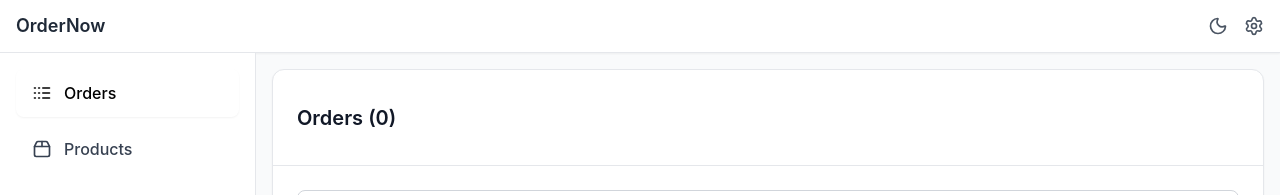
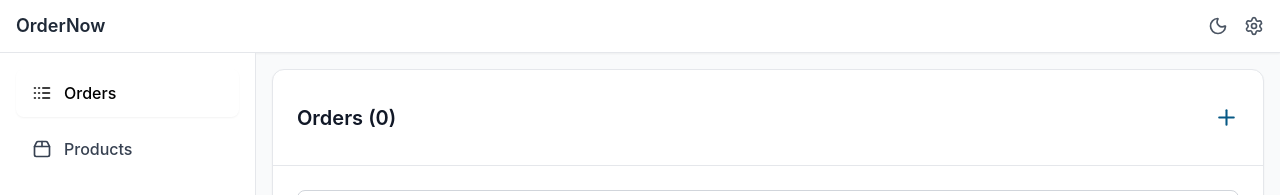
Before and after one commit to cjovignot/orderNow, a React (Vite) app: page / in a window 1280 px wide. Shown: the top 195 px of the page. Built offline with nearby package versions, Linux system fonts and the light colour scheme.

Commit message:
[MAJ] Add buttons style

```diff
--- a/src/pages/OrdersView.tsx
+++ b/src/pages/OrdersView.tsx
@@ -100,7 +100,7 @@ export const OrdersView: React.FC = () => {
               <Plus
                 size={25}
                 onClick={() => setIsModalOpen(true)}
-                className="text-sky-800 m-auto hover:bg-green-700 text-white transition-colors duration-200"
+                className="text-sky-800 m-auto hover:text-green-700 transition-colors duration-200"
               />
             </div>
           </div>
--- a/src/pages/ProductsView.tsx
+++ b/src/pages/ProductsView.tsx
@@ -88,12 +88,12 @@ export const ProductsView: React.FC = () => {
               <ScanLine
                 size={25}
                 onClick={() => setIsScannerOpen(true)}
-                className="text-green-700 hover:bg-green-700 text-white transition-colors duration-200"
+                className="text-green-700 hover:text-green-700 transition-colors duration-200"
               />
               <Plus
                 size={25}
                 onClick={() => setIsModalOpen(true)}
-                className="text-sky-800 hover:bg-green-700 text-white transition-colors duration-200"
+                className="text-sky-800 hover:text-green-700 transition-colors duration-200"
               />
             </div>
           </div>
--- a/src/pages/SuppliersView.tsx
+++ b/src/pages/SuppliersView.tsx
@@ -70,7 +70,7 @@ export const SuppliersView: React.FC = () => {
             <Plus
               size={25}
               onClick={() => setIsModalOpen(true)}
-              className="text-sky-800 hover:bg-green-700 text-white transition-colors duration-200"
+              className="text-sky-800 hover:text-green-700 transition-colors duration-200"
             />
           </div>
 
```
